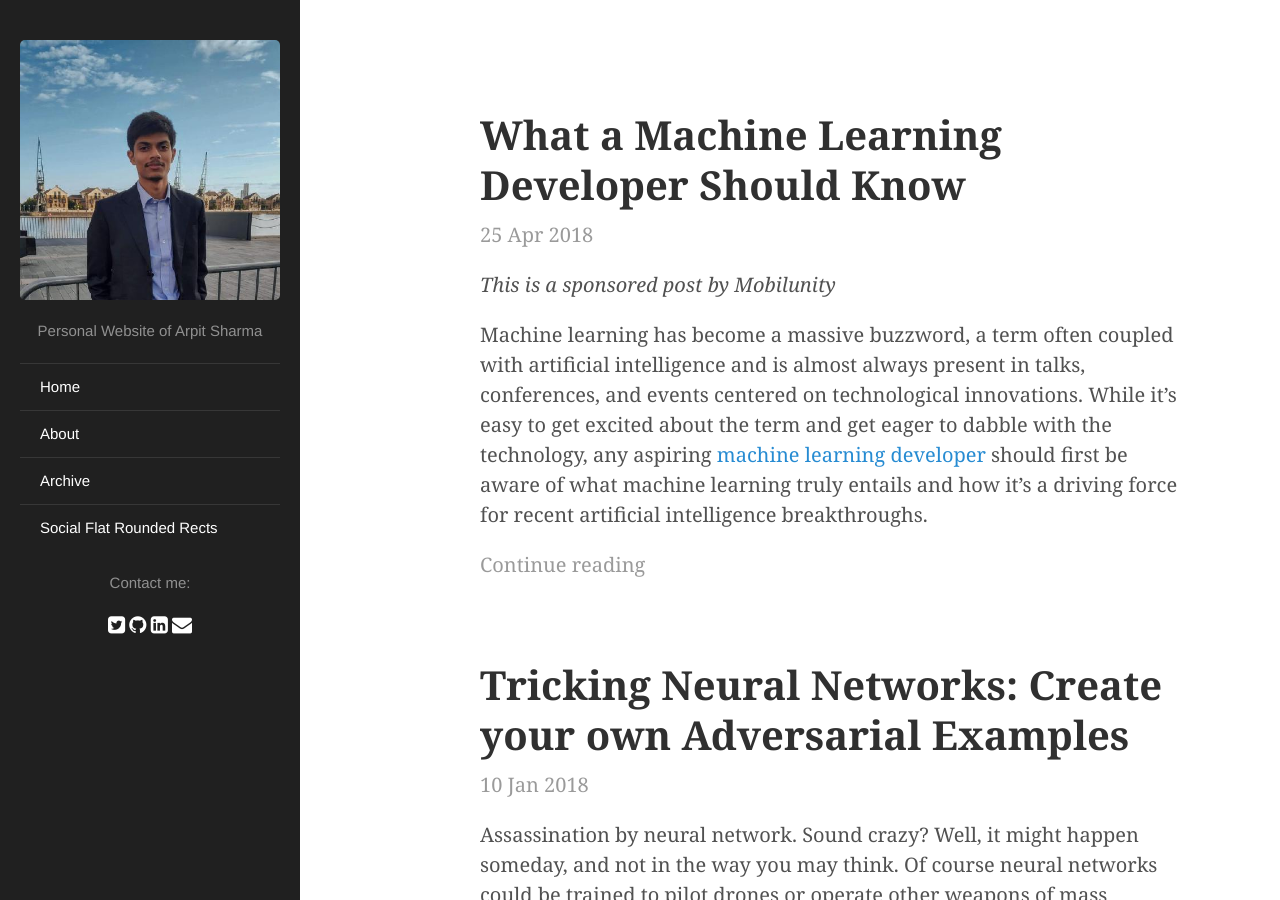
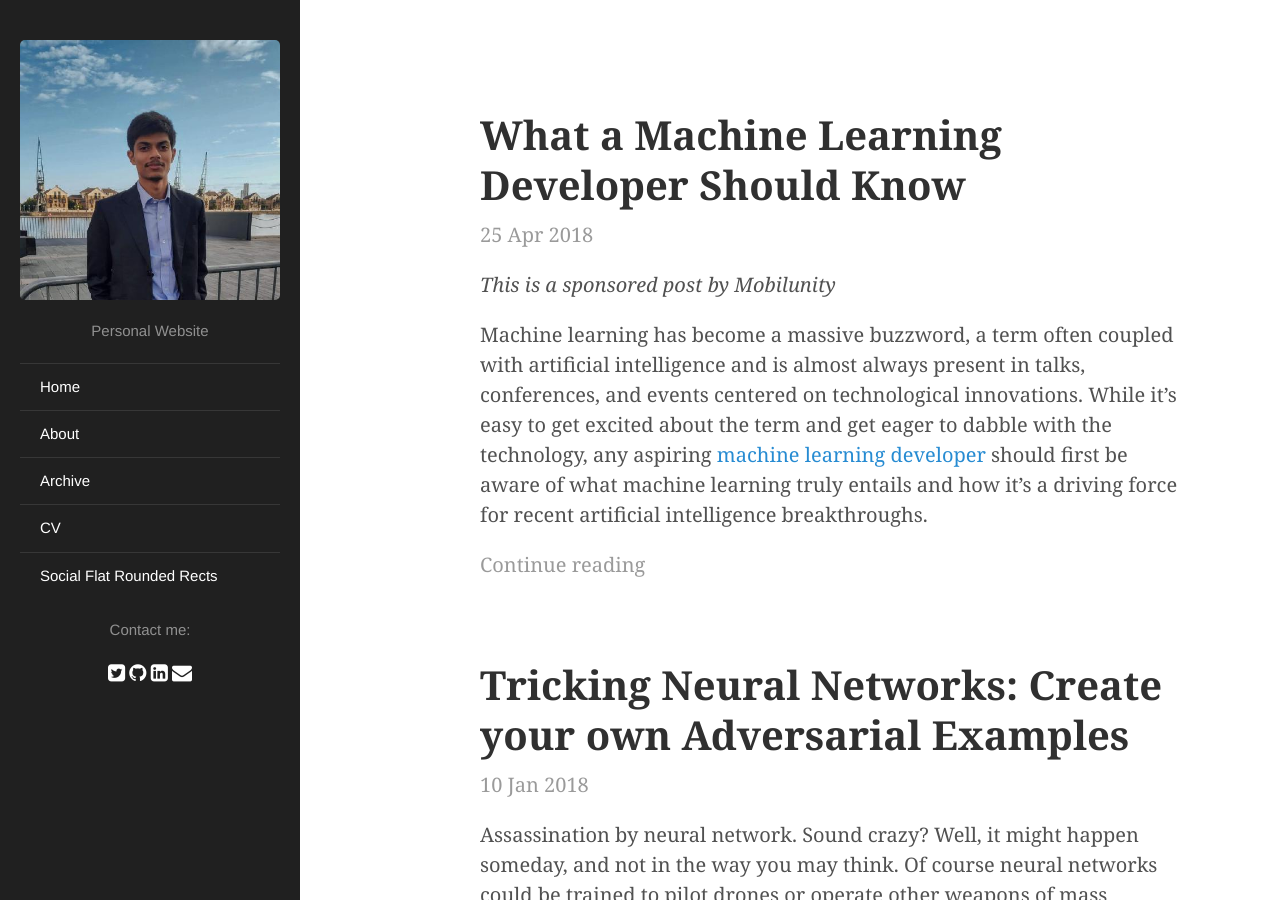
Before and after one commit to sharma-arpit/personal-website, a Jekyll site: the page built from index.html, in a window 1280 px wide and 900 px high. Built offline with Jekyll 4.4.1, drawn with Linux system fonts in a browser that asks for light colours; nearby versions of some CDN libraries; library files that are not in the unit come from our copies; the list of posts is cut into pages by our own code.

Commit message:
added cv

```diff
--- a/_config.yml
+++ b/_config.yml
@@ -4,7 +4,7 @@ permalink:           pretty
 # Setup
 title:               Arpit Sharma
 tagline:             'Personal Website'
-description:         Personal Website of Arpit Sharma
+description:         Personal Website
 url:                 http://sharma-arpit.github.io
 baseurl:
 paginate:            5
```
Also changed, not shown: cv.md (+1 -1 lines).
